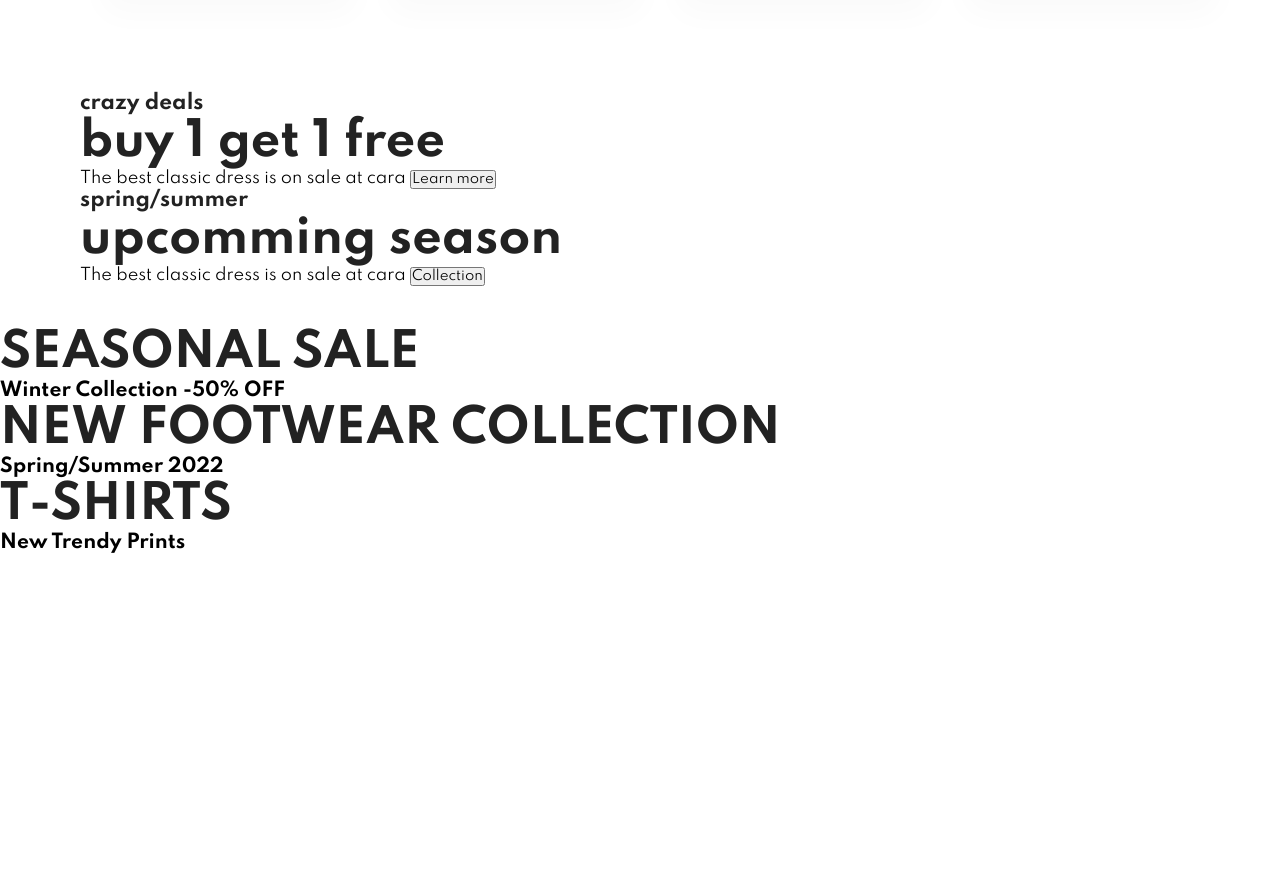
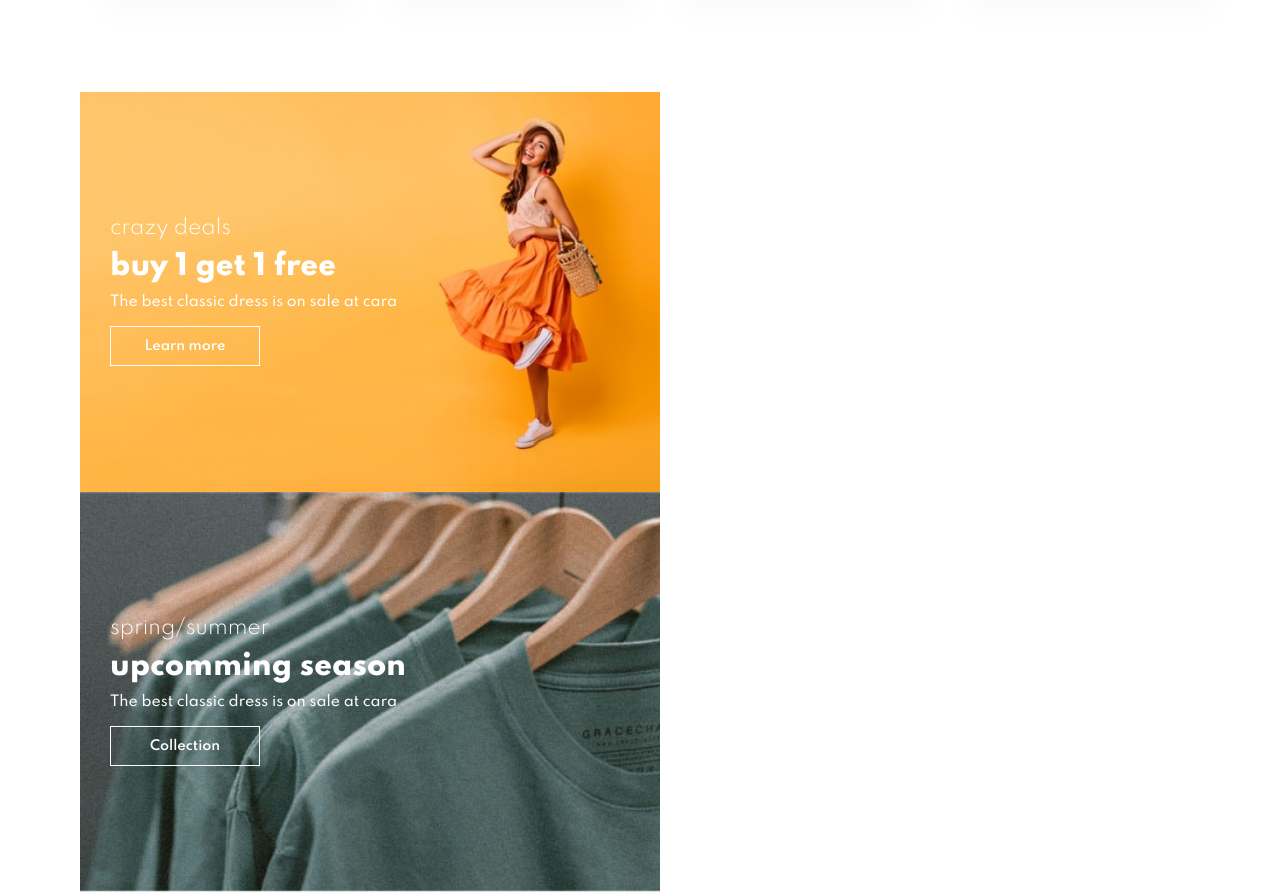
Before and after one commit to SiddharthKhadanga-wq/front-end, a plain HTML site: page index.html in a window 1280 px wide. Shown: the part 3298-4193 px from the top of the page. Before the commit the page ends 3852 px from the top, so only its background shows below. Drawn offline with Linux system fonts and the light colour scheme.

Commit message:
banner 3

```diff
--- a/style.css
+++ b/style.css
@@ -46,7 +46,7 @@
     .section-m1 {
         margin: 40px 0;
     }
-
+    /*
     button.normal {
         font-size: 14px;
         font-weight: 600;
@@ -58,6 +58,20 @@
         border: none;
         outline: none;
         transition: 0.2s;
+    } */
+
+    button.white {
+        font-size: 13px;
+        font-weight: 600;
+        padding: 11px 18px;
+        color: #fff;
+        background-color: transparent;
+        cursor: pointer;
+        border: 1px solid white;
+        outline: none;
+        transition: 0.2s;
+        width: 150px;
+        height: 40px;
     }
 
     body {
@@ -308,3 +322,91 @@
         background-color: #088178;
         color: #fff;
     }
+
+    #sm-banner {
+        display: flex;
+        justify-content: space-between;
+        flex-wrap: wrap;
+    }
+
+    #sm-banner .banner-box {
+        display: flex;
+        flex-direction: column;
+        justify-content: center;
+        align-items: flex;
+        background-image: url("img/Banner/b17.jpg");
+        width: 580px;
+        height: 50vh;
+        background-size: cover;
+        background-position: center;
+        padding: 30px;
+    }
+
+    #sm-banner .banner-box2 {
+        background-image: url("img/Banner/b10.jpg");
+    }
+
+    #sm-banner h4 {
+        color: #fff;
+        font-size: 20px;
+        font-weight: 300;
+    }
+
+    #sm-banner h2 {
+        color: #fff;
+        font-size: 28px;
+        font-weight: 800;
+    }
+
+    #sm-banner span {
+        color: #fff;
+        font-size: 14px;
+        font-weight: 500;
+        padding-bottom: 15px;
+    }
+
+    #sm-banner .white:hover {
+        background-color: #088178;
+        border: 1px solid #088178;
+    }
+
+    #banner3 {
+        display: flex;
+        justify-content: space-between;
+        flex-wrap: wrap;
+        padding: 0px 80px;
+    }
+
+    #banner3 .banner-box {
+        display: flex;
+        flex-direction: column;
+        justify-content: center;
+        align-items: flex;
+        background-image: url("img/Banner/b7.jpg");
+        min-width: 30%;
+        height: 30vh;
+        background-size: cover;
+        background-position: center;
+        padding: 20px;
+        margin-bottom: 20px;
+    }
+
+    #banner3 .banner-box2 {
+        background-image: url("img/Banner/b4.jpg");
+    }
+
+    #banner3 .banner-box3 {
+        background-image: url("img/Banner/b18.jpg");
+    }
+
+    #banner3 h2 {
+        color: #fff;
+        font-weight: 900;
+        font-size: 22px;
+    }
+
+    #banner3 h3 {
+        color: #ef3636;
+        font-weight: 800;
+        font-size: 15px;
+    }
```
Also changed, not shown: img/Banner/b10.jpg (added), img/Banner/b17.jpg (added), img/Banner/b18.jpg (added), img/Banner/b4.jpg (added), img/Banner/b7.jpg (added).
